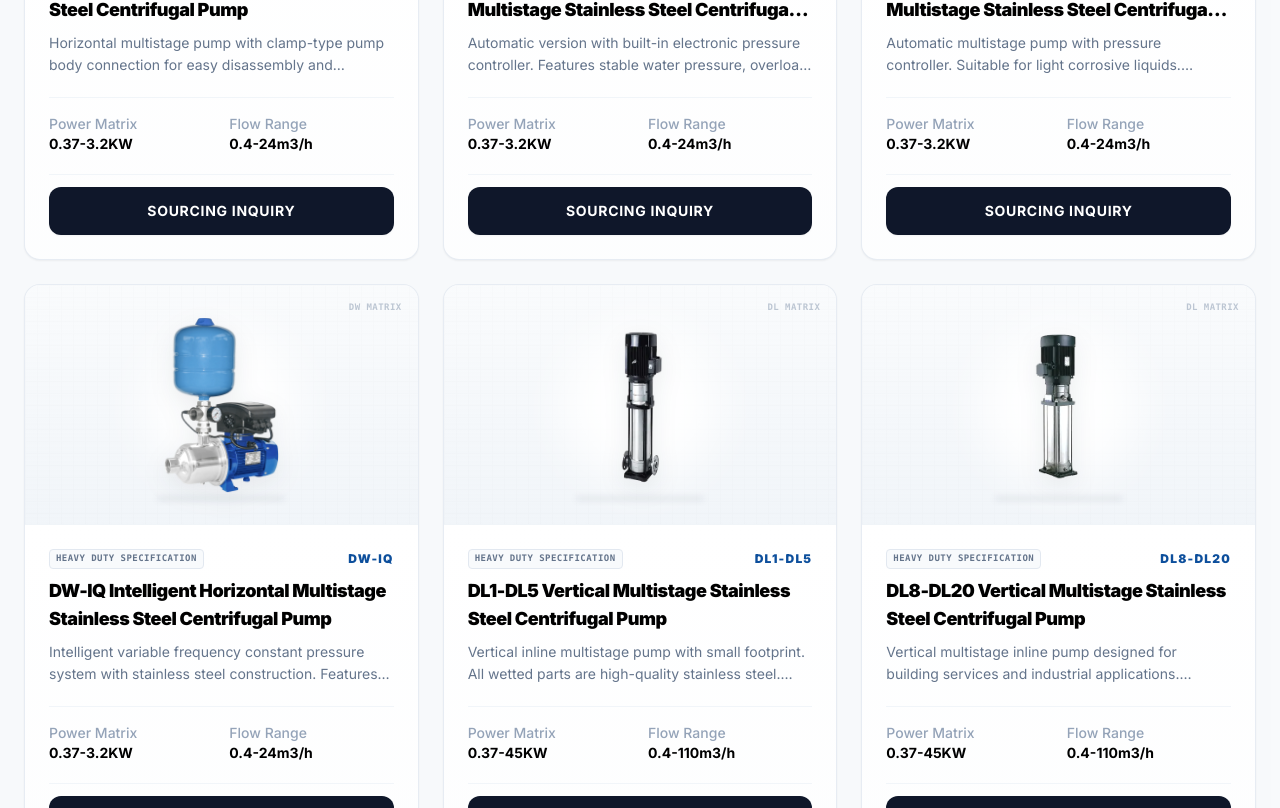
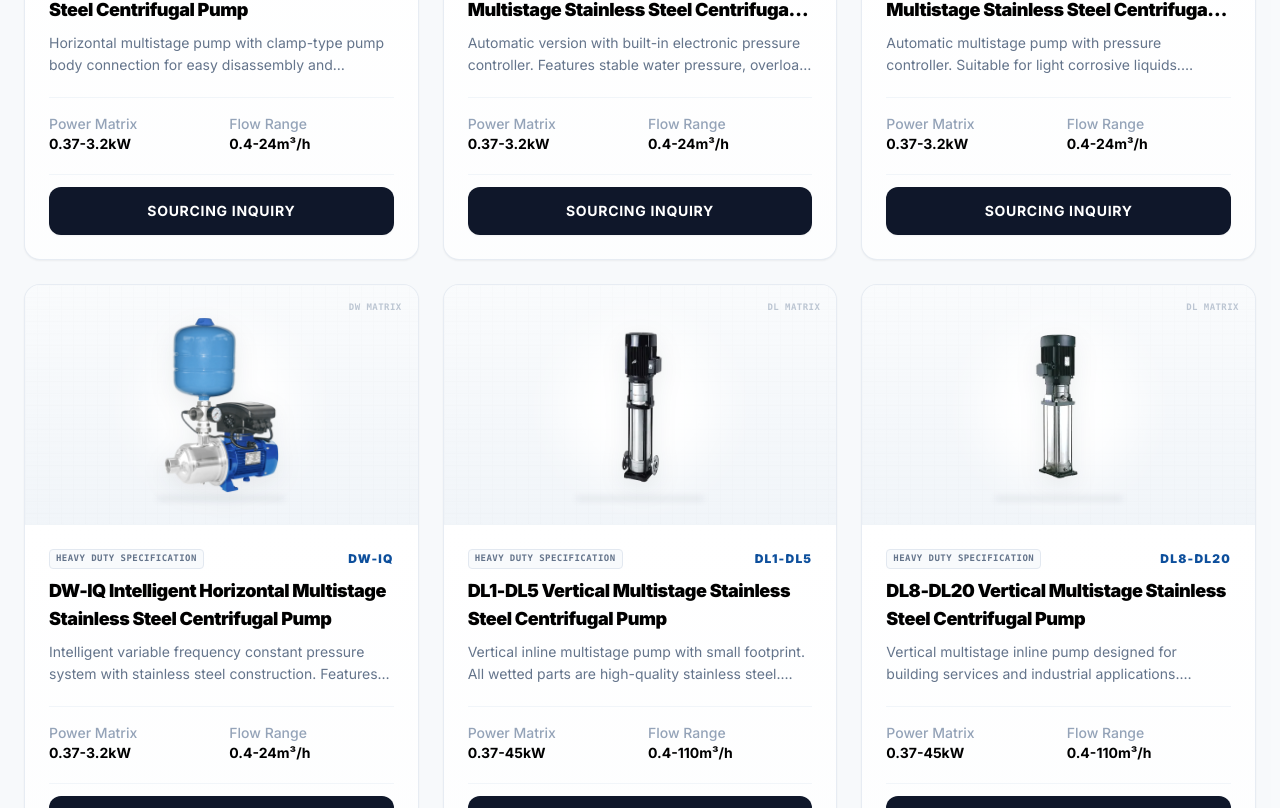
Before and after one commit to dgorrr/winning-pump-site, a Next.js app: page /products in a window 1280 px wide. Shown: the part 2780-3588 px from the top of the page. Built offline with nearby package versions, Linux system fonts and the light colour scheme; no server answers.

Commit message:
单位大小写和扬程范围修正

```diff
--- a/src/app/products/[slug]/page.tsx
+++ b/src/app/products/[slug]/page.tsx
@@ -223,7 +223,7 @@ export default async function ProductDetailPage({
             <dl className="mt-8 grid grid-cols-2 gap-4">
               {[
                 ["Flow Range", product.flow],
-                ["Max Head", product.head],
+                ["Head Range", product.head],
                 ["Power Range", product.power],
                 ["Material", product.material],
               ].map(([label, value]) => (
--- a/src/data/products.ts
+++ b/src/data/products.ts
@@ -44,9 +44,9 @@ export const products: Product[] = [
   model: "BB",
   series: "BB",
   description: "Single-stage centrifugal pump with robust and compact structure. All wetted parts are made of 304 stainless steel. Easy to install and maintain. Suitable for hygienic applications and mildly corrosive liquids.",
-  flow: "1.2-45m3/h",
+  flow: "1.2-45m³/h",
   head: "3-37M",
-  power: "0.25-7.5KW",
+  power: "0.25-7.5kW",
   material: "304 Stainless Steel",
   applications: [
   "Food & Beverage Processing",
@@ -66,9 +66,9 @@ export const products: Product[] = [
   model: "BK-G",
   series: "BK",
   description: "Single-stage centrifugal pump with semi-open impeller, capable of handling liquids with small solid particles (up to 18mm). All wetted parts are 304 stainless steel.",
-  flow: "1.2-85m3/h",
+  flow: "1.2-85m³/h",
   head: "5-28M",
-  power: "0.37-7.5KW",
+  power: "0.37-7.5kW",
   material: "304/316L Stainless Steel",
   applications: [
   "Building Water Supply & Boosting",
@@ -87,9 +87,9 @@ export const products: Product[] = [
   model: "BK-IQ",
   series: "BK",
   description: "Intelligent single-stage centrifugal pump with semi-open impeller. Features stable pressure, overload protection, and low water level protection. All wetted parts are 304 stainless steel.",
-  flow: "1.2-85m3/h",
+  flow: "1.2-85m³/h",
   head: "5-28M",
-  power: "0.37-7.5KW",
+  power: "0.37-7.5kW",
   material: "304/316L Stainless Steel",
   applications: [
   "Building Water Supply & Boosting",
@@ -148,9 +148,9 @@ export const products: Product[] = [
   model: "DW",
   series: "DW",
   description: "Advanced horizontal multistage centrifugal pump with all wetted parts made of 304 or 316 stainless steel. Features high efficiency, compact design, and excellent performance for high head applications. Suitable for building services and general industrial use.",
-  flow: "0.4-24m3/h",
+  flow: "0.4-24m³/h",
   head: "10-61M",
-  power: "0.37-3.2KW",
+  power: "0.37-3.2kW",
   material: "304 Stainless Steel",
   applications: [
   "Building Water Supply & Boosting",
@@ -171,9 +171,9 @@ export const products: Product[] = [
   model: "DW(D)",
   series: "DW",
   description: "New generation horizontal multistage pump with all stainless steel wetted parts. Designed for complex applications in building services and industry, especially where higher head is required. Excellent efficiency and durability.",
-  flow: "0.4-24m3/h",
+  flow: "0.4-24m³/h",
   head: "10-61M",
-  power: "0.37-3.2KW",
+  power: "0.37-3.2kW",
   material: "304 Stainless Steel",
    applications: [
   "Building Water Supply & Boosting",
@@ -194,9 +194,9 @@ export const products: Product[] = [
   model: "DW(S)",
   series: "DW",
   description: "Compact horizontal multistage pump with stainless steel impeller and diffuser. Suitable for mildly corrosive liquids. Features low noise and small installation space.",
-  flow: "0.4-24m3/h",
+  flow: "0.4-24m³/h",
   head: "10-61M",
-  power: "0.37-3.2KW",
+  power: "0.37-3.2kW",
   material: "304 Stainless Steel",
    applications: [
   "Building Water Supply & Boosting",
@@ -217,9 +217,9 @@ export const products: Product[] = [
   model: "DW(K)",
   series: "DW",
   description: "Horizontal multistage pump with clamp-type pump body connection for easy disassembly and cleaning. All wetted parts are stainless steel. Ideal for applications requiring frequent maintenance.",
-  flow: "0.4-24m3/h",
+  flow: "0.4-24m³/h",
   head: "10-61",
-  power: "0.37-3.2KW",
+  power: "0.37-3.2kW",
   material: "304 Stainless Steel",
    applications: [
   "Building Water Supply & Boosting",
@@ -240,9 +240,9 @@ export const products: Product[] = [
   model: "DW-PC",
   series: "DW",
   description: "Automatic version with built-in electronic pressure controller. Features stable water pressure, overload protection, and automatic start/stop. Compact structure with stainless steel wetted parts.",
-  flow: "0.4-24m3/h",
+  flow: "0.4-24m³/h",
   head: "10-61M",
-  power: "0.37-3.2KW",
+  power: "0.37-3.2kW",
   material: "304 Stainless Steel",
    applications: [
   "Building Water Supply & Boosting",
@@ -263,9 +263,9 @@ export const products: Product[] = [
   model: "DW(S)-PC",
   series: "DW",
   description: "Automatic multistage pump with pressure controller. Suitable for light corrosive liquids. Features compact design, low noise, and automatic operation for energy saving.",
-  flow: "0.4-24m3/h",
+  flow: "0.4-24m³/h",
   head: "10-61M",
-  power: "0.37-3.2KW",
+  power: "0.37-3.2kW",
   material: "304 Stainless Steel",
   applications: [
   "Building Water Supply & Boosting",
@@ -286,9 +286,9 @@ export const products: Product[] = [
   model: "DW-IQ",
   series: "DW",
   description: "Intelligent variable frequency constant pressure system with stainless steel construction. Features stable pressure, overload protection, power failure restart, and low water level protection.",
-  flow: "0.4-24m3/h",
+  flow: "0.4-24m³/h",
   head: "10-61M",
-  power: "0.37-3.2KW",
+  power: "0.37-3.2kW",
   material: "304 Stainless Steel",
   applications: [
   "Building Water Supply & Boosting",
@@ -310,9 +310,9 @@ export const products: Product[] = [
   model: "DL1-DL5",
   series: "DL",
   description: "Vertical inline multistage pump with small footprint. All wetted parts are high-quality stainless steel. Ideal for installations with limited space. High efficiency and excellent durability.",
-  flow: "0.4-110m3/h",
+  flow: "0.4-110m³/h",
   head: "6-310M",
-  power: "0.37-45KW",
+  power: "0.37-45kW",
   material: "304 / 316L Stainless Steel",
   applications: [
     "Building Water Supply & Boosting",
@@ -332,9 +332,9 @@ export const products: Product[] = [
   model: "DL8-DL20",
   series: "DL",
   description: "Vertical multistage inline pump designed for building services and industrial applications. Compact design, high performance, and excellent corrosion resistance.",
-  flow: "0.4-110m3/h",
+  flow: "0.4-110m³/h",
   head: "6-310M",
-  power: "0.37-45KW",
+  power: "0.37-45kW",
   material: "304 / 316L Stainless Steel",
    applications: [
     "Building Water Supply & Boosting",
@@ -354,9 +354,9 @@ export const products: Product[] = [
   model: "DL32-DL90",
   series: "DL",
   description: "High-performance vertical multistage pump suitable for large flow and high head applications. All wetted parts are stainless steel with excellent durability and efficiency.",
-  flow: "0.4-110m3/h",
+  flow: "0.4-110m³/h",
   head: "6-310M",
-  power: "0.37-45KW",
+  power: "0.37-45kW",
   material: "304 Stainless Steel",
   applications: [
     "Building Water Supply & Boosting",
@@ -378,9 +378,9 @@ export const products: Product[] = [
   model: "DZA(S)",
   series: "DZA",
   description: "Advanced end suction centrifugal pump with all wetted parts made of 304 or 316 stainless steel. Complies with DIN24255 standard. Excellent efficiency and corrosion resistance for building services and industrial applications.",
-  flow: "6-220m3/h",
+  flow: "6-220m³/h",
   head: "4.5-70M",
-  power: "1.1-37KW",
+  power: "1.1-37kW",
   material: "304 / 316L Stainless Steel",
   applications: [
   "Building Water Supply & Boosting",
@@ -399,9 +399,9 @@ export const products: Product[] = [
   model: "DZA(S)-Cover",
   series: "DZA",
   description: "Covered coaxial end suction centrifugal pump with compact structure. All wetted parts are made of 304 or 316 stainless steel. Complies with DIN24255 standard and offers excellent efficiency and corrosion resistance for building services and industrial applications.",
-  flow: "6-220m3/h",
+  flow: "6-220m³/h",
   head: "4.5-70M",
-  power: "1.1-37KW",
+  power: "1.1-37kW",
   material: "304 / 316L Stainless Steel",
   applications: [
     "Building Water Supply & Boosting",
@@ -418,9 +418,9 @@ export const products: Product[] = [
   model: "GZA(S)",
   series: "GZA",
   description: "High-efficiency end suction pump with stainless steel construction. Motor is directly coupled to the pump. Easy maintenance and excellent performance for water supply and industrial processes.",
-  flow: "6-220m3/h",
+  flow: "6-220m³/h",
   head: "4.5-70M",
-  power: "1.1-37KW",
+  power: "1.1-37kW",
   material: "304 / 316L Stainless Steel",
   applications: [
   "Building Water Supply & Boosting",
@@ -439,9 +439,9 @@ export const products: Product[] = [
   model: "GZA(S)-G",
   series: "GZA",
   description: "GZA(S)-G coaxial end suction centrifugal pump with 304 or 316 stainless steel wetted parts. Features compact structure and high efficiency. Suitable for building water supply, industrial circulation, and fire protection systems.",
-  flow: "6-220m3/h",
+  flow: "6-220m³/h",
   head: "4.5-70M",
-  power: "1.1-37KW",
+  power: "1.1-37kW",
   material: "304 / 316L Stainless Steel",
   applications: [
     "Building Water Supply & Boosting",
@@ -460,9 +460,9 @@ export const products: Product[] = [
   model: "GD",
   series: "GD",
   description: "Inline pipeline centrifugal pump with all wetted parts made of 304 stainless steel. Compact design, easy installation, and high efficiency. Widely used in heating, cooling, and water circulation systems.",
-  flow: "4.2-70m3/h",
+  flow: "4.2-70m³/h",
   head: "10-54M",
-  power: "0.37-7.5KW",
+  power: "0.37-7.5kW",
   material: "304 Stainless Steel",
   applications: [
     "Building Water Supply & Boosting",
@@ -499,9 +499,9 @@ export const products: Product[] = [
   model: "SZ",
   series: "SZ",
   description: "Jet self-priming centrifugal pump with stainless steel pump body. Can draw water from deeper wells. Features self-priming function and is widely used for domestic and light industrial water supply.",
-  flow: "0.6-6m3/h",
+  flow: "0.6-6m³/h",
   head: "10-45M",
-  power: "0.37-0.9KW",
+  power: "0.37-0.9kW",
   material: "304 Stainless Steel",
    applications: [
   "Building Water Supply & Boosting",
@@ -521,9 +521,9 @@ export const products: Product[] = [
   model: "SZ-PC",
   series: "SZ",
   description: "Automatic version with built-in electronic pressure controller. Features automatic start/stop, stable pressure, and energy saving. Suitable for domestic and light industrial boosting applications.",
-  flow: "0.6-6m3/h",
+  flow: "0.6-6m³/h",
   head: "10-45M",
-  power: "0.37-0.9KW",
+  power: "0.37-0.9kW",
   material: "304 Stainless Steel",
   applications: [
   "Building Water Supply & Boosting",
@@ -543,9 +543,9 @@ export const products: Product[] = [
   model: "SZ-IQ",
   series: "SZ",
   description: "Intelligent variable frequency constant pressure jet pump. Features stable pressure, overload protection, power failure restart, and low water level protection. All wetted parts are stainless steel.",
-  flow: "0.6-6m3/h",
+  flow: "0.6-6m³/h",
   head: "10-45M",
-  power: "0.37-0.9KW",
+  power: "0.37-0.9kW",
   material: "304 Stainless Steel",
  applications: [
   "Building Water Supply & Boosting",
@@ -584,7 +584,7 @@ export const products: Product[] = [
   name: "TDW Detachable Pipeline Circulation Pump",
   model: "TDW",
   series: "TDW",
-  description: "Detachable inline circulation pump with motor that can be pulled out backward for easy maintenance. Features high efficiency, low noise, and wide high-efficiency range. Ideal for HVAC and hot water systems.",
+  description: "Detachable inline circulation pump with motor that can be pulled out backWard for easy maintenance. Features high efficiency, low noise, and wide high-efficiency range. Ideal for HVAC and hot water systems.",
   flow: "Varies by model",
   head: "Varies by model",
   power: "Varies by model",
@@ -627,9 +627,9 @@ export const products: Product[] = [
   model: "WB",
   series: "WB",
   description: "Advanced pipeline pump with all wetted parts made of 304 or 316 stainless steel. Features high efficiency, compact structure, and excellent performance for building services and industrial applications.",
-  flow: "1.2-35m3/h",
+  flow: "1.2-35m³/h",
   head: "7-65M",
-  power: "0.25-3.0KW",
+  power: "0.25-3.0kW",
   material: "304 / 316L Stainless Steel",
   applications: [
   "Building Water Supply & Boosting",
@@ -650,9 +650,9 @@ export const products: Product[] = [
   model: "WB2",
   series: "WB",
   description: "Advanced pipeline pump with stainless steel construction. Suitable for water supply, boosting, cooling, and washing systems in building services and light industry.",
-  flow: "1.2-35m3/h",
+  flow: "1.2-35m³/h",
   head: "7-65M",
-  power: "0.25-3.0KW",
+  power: "0.25-3.0kW",
   material: "304 Stainless Steel",
   applications: [
     "Building Water Supply & Boosting",
@@ -670,9 +670,9 @@ export const products: Product[] = [
   model: "WB-PC",
   series: "WB",
   description: "Automatic version with built-in electronic pressure controller. Features stable pressure, energy saving, and easy maintenance. Ideal for constant pressure water supply applications.",
-  flow: "1.2-35m3/h",
+  flow: "1.2-35m³/h",
   head: "7-65M",
-  power: "0.25-3.0KW",
+  power: "0.25-3.0kW",
   material: "304 / 316 Stainless Steel",
   applications: [
   "Building Water Supply & Boosting",
@@ -693,9 +693,9 @@ export const products: Product[] = [
   model: "WB-IQ",
   series: "WB",
   description: "Intelligent variable frequency constant pressure pump with stainless steel construction. Features stable pressure, overload protection, power failure restart, and low water level protection.",
-  flow: "1.2-35m3/h",
+  flow: "1.2-35m³/h",
   head: "7-65M",
-  power: "0.25-3.0KW",
+  power: "0.25-3.0kW",
   material: "304 / 316 Stainless Steel",
   applications: [
   "Building Water Supply & Boosting",
@@ -716,9 +716,9 @@ export const products: Product[] = [
   model: "WB400",
   series: "WB",
   description: "Stainless steel centrifugal pump suitable for water supply, pressure boosting, high-purity water systems, pharmaceutical, food, and fine chemical applications.",
-  flow: "1.2-35m3/h",
+  flow: "1.2-35m³/h",
   head: "7-65M",
-  power: "0.25-3.0KW",
+  power: "0.25-3.0kW",
   material: "304 Stainless Steel",
   applications: [
   "Building Water Supply & Boosting",
@@ -873,9 +873,9 @@ export const products: Product[] = [
   model: "WQ",
   series: "WQ",
   description: "Stainless steel sewage submersible pump with vortex semi-open impeller. Maximum solid passage 40mm. Suitable for domestic and light industrial wastewater containing solids and fibrous materials.",
-  flow: "5-40m3/h",
+  flow: "5-40m³/h",
   head: "10-20",
-  power: "1.1-3.0KW",
+  power: "1.1-3.0kW",
   material: "304 Stainless Steel",
   applications: [
   "Municipal Wastewater Treatment",
@@ -894,9 +894,9 @@ export const products: Product[] = [
   model: "YDL",
   series: "YDL",
   description: "Submerged vertical multistage pump designed for machine tool coolant, lubricating fluid, condensate, and industrial cleaning equipment. All wetted parts are high-quality stainless steel.",
-  flow: "0.4-10.5m3/h",
+  flow: "0.4-10.5m³/h",
   head: "6-205M",
-  power: "0.37-4.0KW",
+  power: "0.37-4.0kW",
   material: "304 / 316 Stainless Steel",
   applications: [
     "Industrial Process Wastewater",
```
